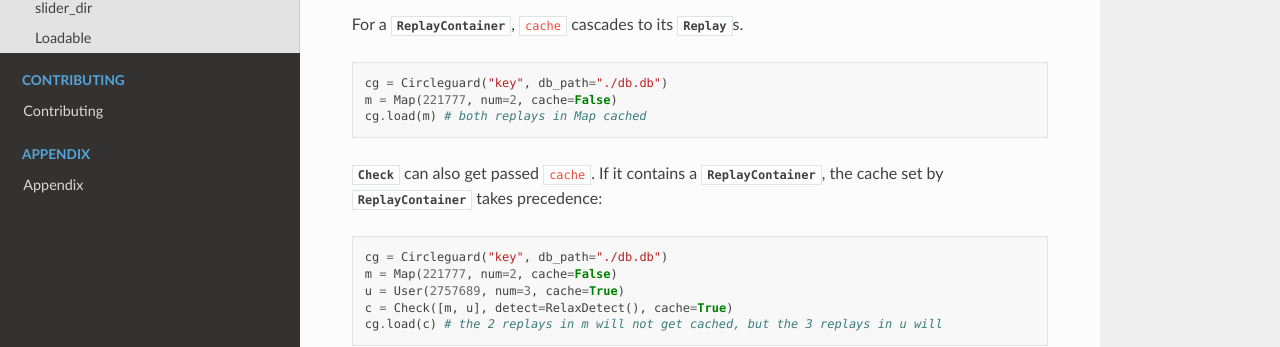
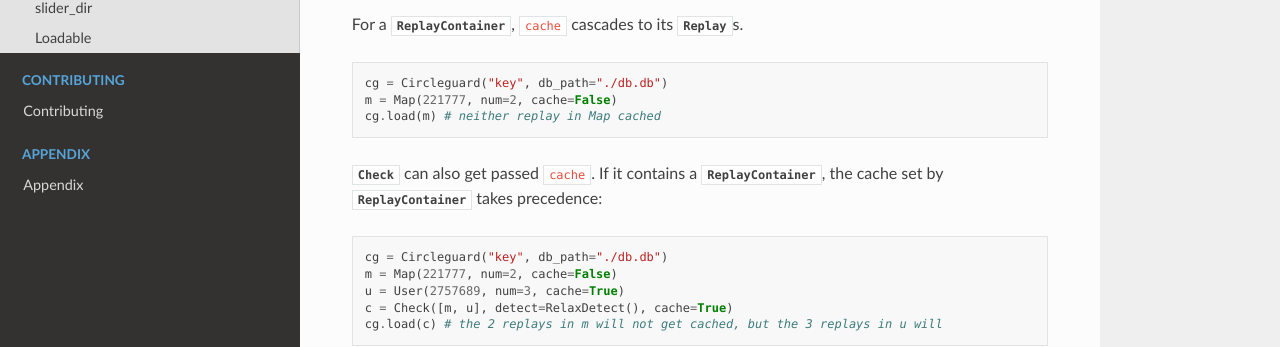
Before and after one commit to circleguard/circlecore, a Sphinx documentation site: the page built from source/caching.rst, in a window 1280 px wide and 900 px high, scrolled down 1251 px. Shown: the part 420-767 px from the top of the window. Built offline with Sphinx 7.4.7 and the Read the Docs theme 2.0.0, drawn with Linux system fonts in a browser that asks for light colours.

Commit message:
fix forward doc caching error

```diff
--- a/source/caching.rst
+++ b/source/caching.rst
@@ -91,7 +91,7 @@ For a |ReplayContainer|, ``cache`` cascades to its |Replay|\s.
 
     cg = Circleguard("key", db_path="./db.db")
     m = Map(221777, num=2, cache=False)
-    cg.load(m) # both replays in Map cached
+    cg.load(m) # neither replay in Map cached
 
 |Check| can also get passed ``cache``. If it contains a |ReplayContainer|,
 the cache set by |ReplayContainer| takes precedence:
```
